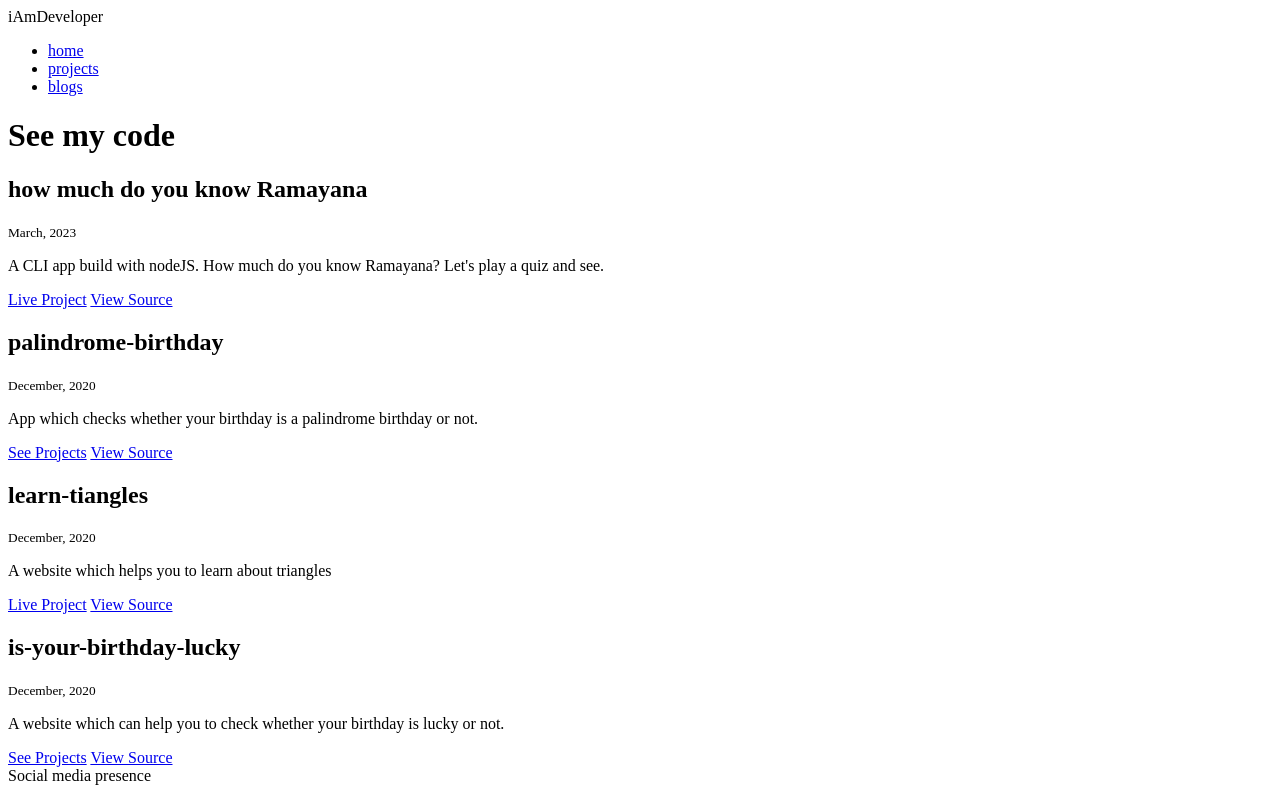
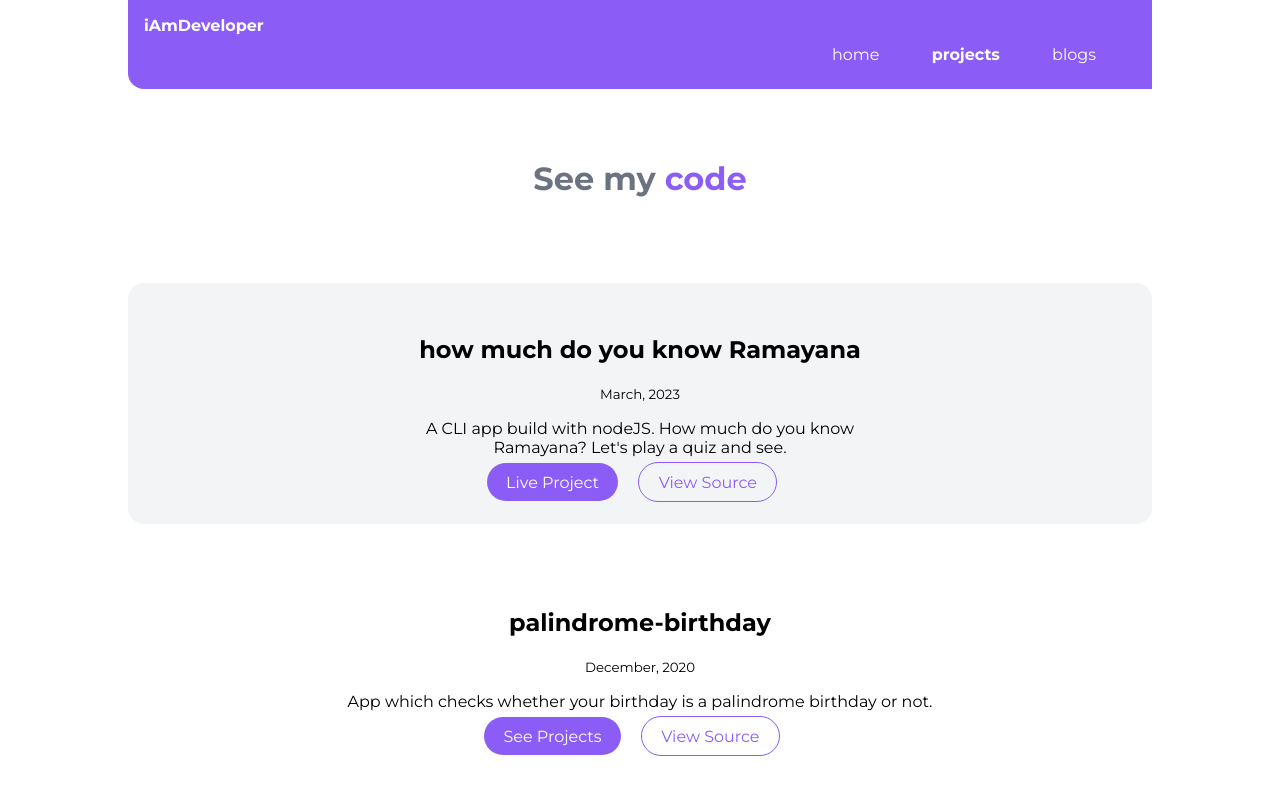
Before and after one commit to suraj-20/adarsh-balika, a plain HTML site: page adarsh-balika/projects.html in a window 1280 px wide. Shown: the top 798 px of the page. Drawn offline with Linux system fonts and the light colour scheme; files that its build step writes are made by us from their sources; the site is published under a folder, as on GitHub Pages, so addresses that start at the root find nothing.

Commit message:
All updated

```diff
--- a/blogs.html
+++ b/adarsh-balika/blogs.html
@@ -5,7 +5,7 @@
     <meta http-equiv="X-UA-Compatible" content="IE=edge">
     <meta name="viewport" content="width=device-width, initial-scale=1.0">
     <title>Blogs | adarshbalika</title>
-    <link rel="stylesheet" href="../lib/style.css">
+    <link rel="stylesheet" href="./style.css">
 </head>
 <body>
 
@@ -13,7 +13,7 @@
         <div class="nav-brand">iAmDeveloper</div>
         <ul class="list-non-bullet nav-pills">
           <li class="list-item-inline">
-            <a class="link" href="./index.html">home</a>
+            <a class="link" href="./home.html">home</a>
           </li>
           <li class="list-item-inline">
             <a class="link " href="./projects.html">projects</a>
--- a/projects.html
+++ b/adarsh-balika/projects.html
@@ -5,14 +5,14 @@
     <meta http-equiv="X-UA-Compatible" content="IE=edge" />
     <meta name="viewport" content="width=device-width, initial-scale=1.0" />
     <title>Projects | adarshbalika</title>
-    <link rel="stylesheet" href="../lib/style.css" />
+    <link rel="stylesheet" href="./style.css" />
   </head>
   <body>
     <nav class="navigation contianer">
       <div class="nav-brand">iAmDeveloper</div>
       <ul class="list-non-bullet nav-pills">
         <li class="list-item-inline">
-          <a class="link" href="./index.html">home</a>
+          <a class="link" href="./home.html">home</a>
         </li>
         <li class="list-item-inline">
           <a class="link link-active" href="./projects.html">projects</a>
```
Also changed, not shown: adarsh-balika/home.html (renamed from home.html, +5 -5 lines), adarsh-balika/style.css (renamed from style.css), img/undraw_static_assets_rpm6.svg (added).
